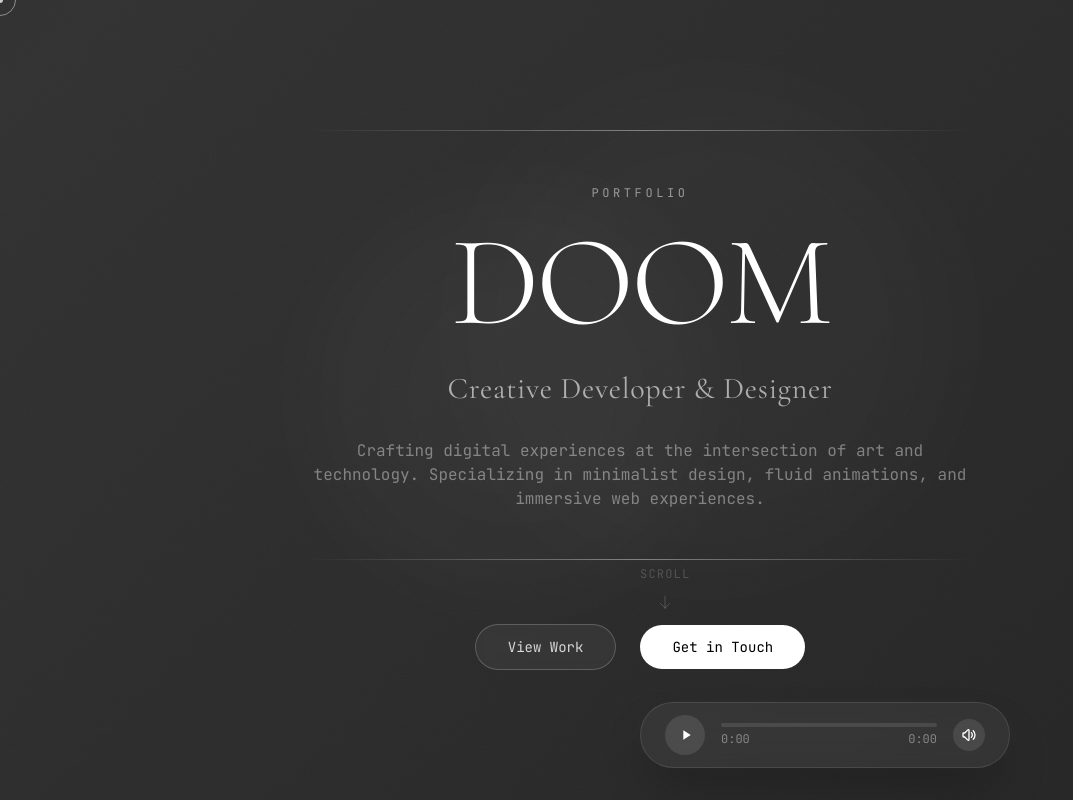
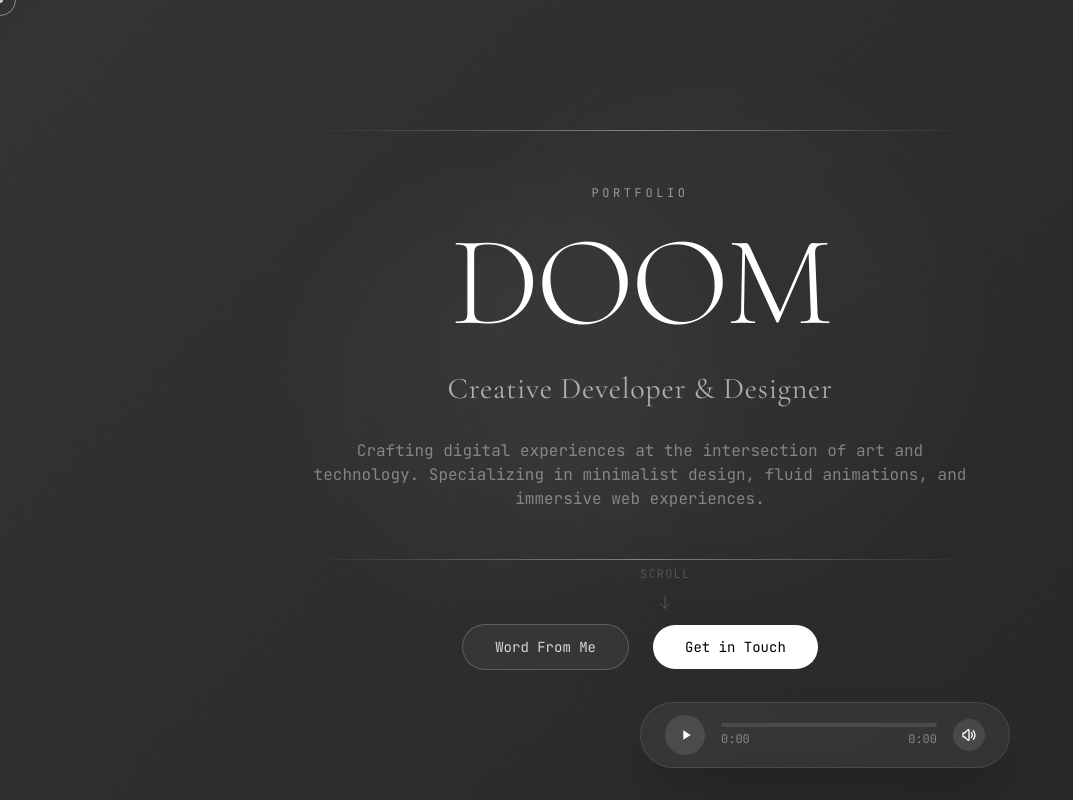
Before and after one commit to KadeCreates/doomsite, a Next.js app: page / in a window 1280 px wide. Shown: the top 800 px of the page, without its empty margins (0-1073 px from the left). Built offline with nearby package versions, Linux system fonts and the light colour scheme.

Commit message:
Change button text from 'View Work' to 'Word From Me'

```diff
--- a/src/components/Hero.tsx
+++ b/src/components/Hero.tsx
@@ -130,7 +130,7 @@ export default function Hero() {
             whileTap={{ scale: 0.95 }}
             className="px-8 py-3 border border-white/20 rounded-full font-mono text-sm text-white/80 hover:text-white transition-colors backdrop-blur-sm bg-white/5"
           >
-            View Work
+            Word From Me
           </motion.a>
           <motion.a
             href="#contact"
```
